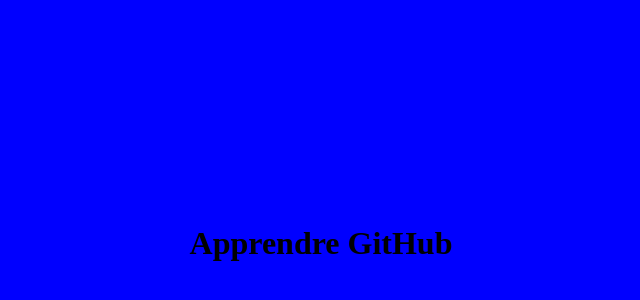
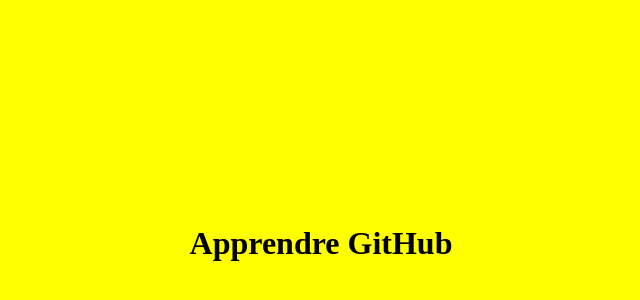
Before and after one commit to kIdrissiIkram/ApprendreGit, a plain HTML site: page index.html in a window 1280 px wide. Shown: the part 36-336 px from the top of the page, without its empty margins (319-959 px from the left). Drawn offline with Linux system fonts and the light colour scheme.

Commit message:
modifier la couleur du fond

```diff
--- a/index.html
+++ b/index.html
@@ -2,7 +2,7 @@
 	<head>
 		<title>Apprendre le Github </title>
 	</head>
-<body style="background-color: blue">
-	<h1 style="padding-top:20%; padding-bottom:20%; text-align: center ">Apprendre GitHub <h1>
+<body style="background-color: yellow">
+	<h1 style="padding-top:20%; padding-bottom:80%; text-align: center ">Apprendre GitHub <h1>
 </body>
 </html>
```
